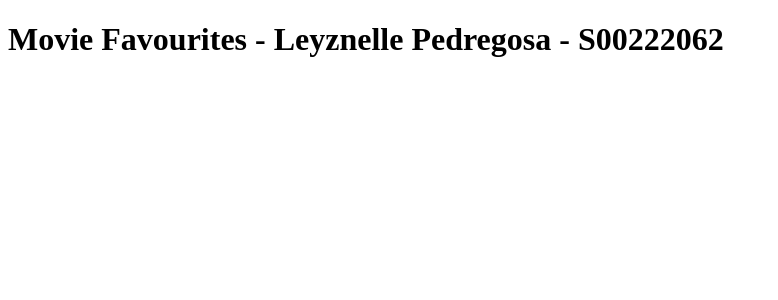
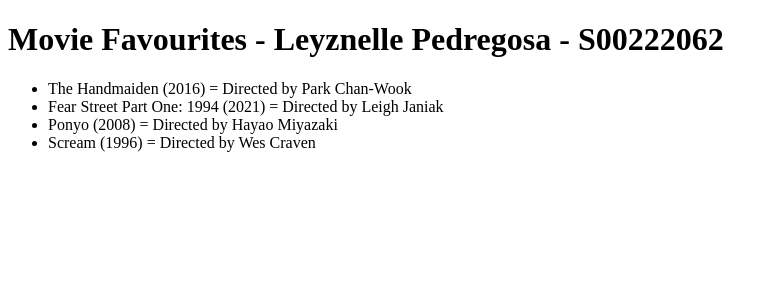
Before and after one commit to LeyzaS00222062/movies-List, an Angular app: page / in a window 1280 px wide. Shown: the top 300 px of the page, without its empty margins (0-778 px from the left). Built offline with nearby package versions, Linux system fonts and the light colour scheme.

Commit message:
Changes to html #2

```diff
--- a/src/app/app.component.html
+++ b/src/app/app.component.html
@@ -1,6 +1,6 @@
 <h1>Movie Favourites - Leyznelle Pedregosa - S00222062</h1>
 <ul>
-    <li *ngFor="let movie of movieList"> {{movie.title}}
+    <li *ngFor="let movie of movies"> {{movie.title}}
       ({{movie.year}}) = Directed by {{movie.director}}
 
     </li>
```
